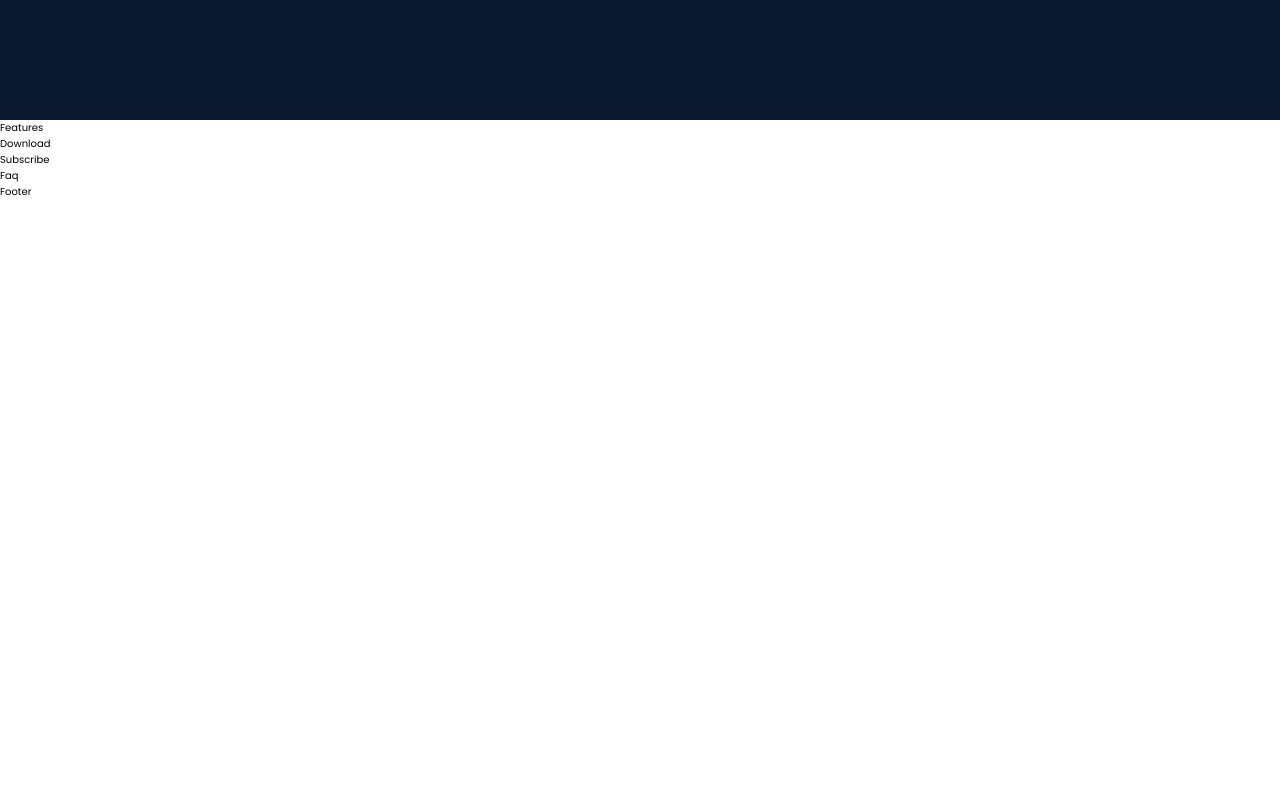
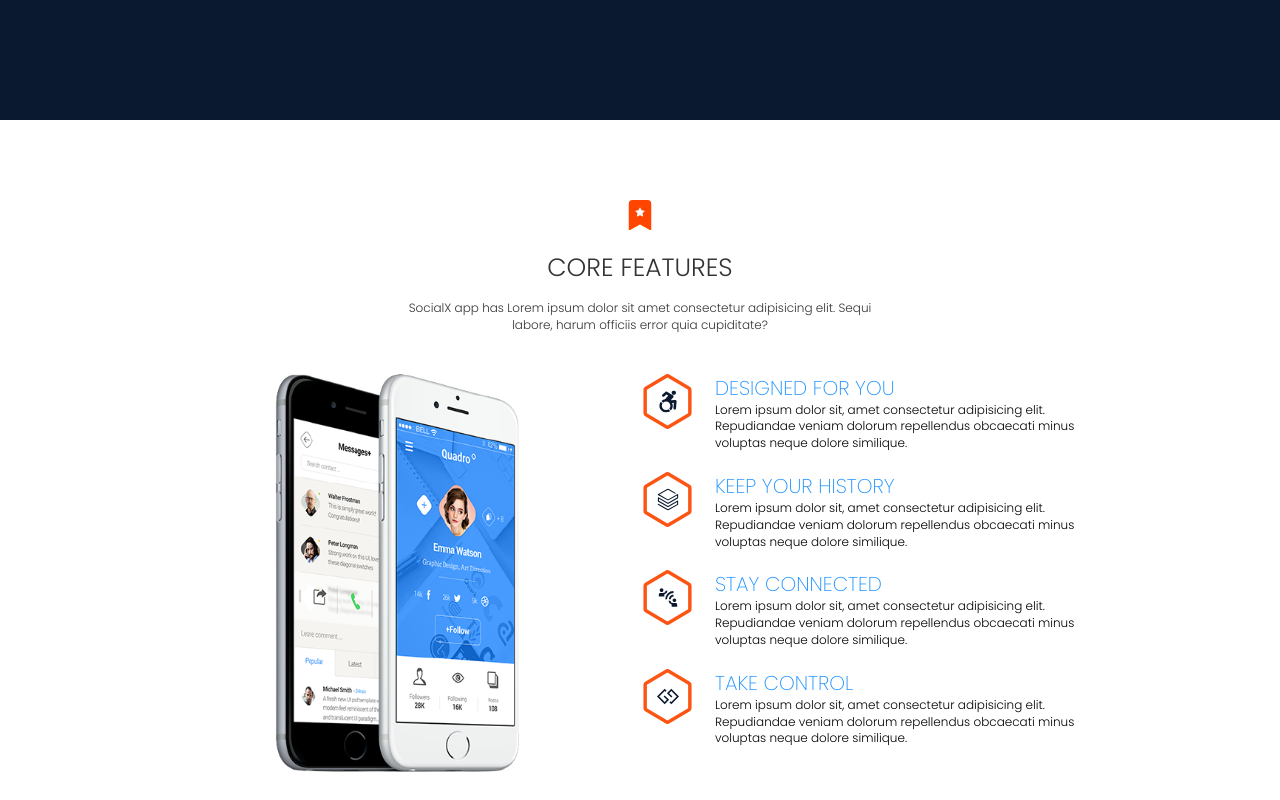
Before and after one commit to ducodedao/SocialX-React, a React (Create React App) app in the folder client/: page / in a window 1280 px wide. Shown: the part 680-1480 px from the top of the page. Before the commit the page ends 880 px from the top, so only its background shows below. Built offline with nearby package versions, Linux system fonts and the light colour scheme.

Commit message:
Design Features

```diff
--- /dev/null
+++ b/client/src/components/Features/Feature.css
@@ -0,0 +1,25 @@
+.feature {
+    display: flex;
+    align-items: flex-start;
+    margin-bottom: 2rem;
+}
+
+.feature-icon {
+    position: relative;
+    margin-right: 2rem;
+}
+
+.inner-icon {
+    position: absolute;
+    top: 50%;
+    left: 50%;
+    transform: translate(-50%, -50%);
+}
+
+.feature-text h3 {
+    font-size: 2rem;
+    font-weight: 200;
+    line-height: 1.4;
+    text-transform: uppercase;
+    color: var(--light-blue);
+}
--- /dev/null
+++ b/client/src/components/Features/Feature.js
@@ -0,0 +1,21 @@
+import React from 'react'
+import './Feature.css'
+import { BsHexagon } from 'react-icons/bs'
+
+const Feature = ({ icon, heading, text }) => {
+    return (
+        <div className="feature">
+            <div className="feature-icon">
+                <BsHexagon color="#fc5412" size={55} />
+                <div className="inner-icon">{icon}</div>
+            </div>
+
+            <div className="feature-text">
+                <h3>{heading}</h3>
+                <p className="u-text-small">{text}</p>
+            </div>
+        </div>
+    )
+}
+
+export default Feature
--- a/client/src/components/Features/Features.css
+++ b/client/src/components/Features/Features.css
@@ -0,0 +1,44 @@
+.title {
+    text-align: center;
+    margin-bottom: 4rem;
+}
+
+.title h2 {
+    font-size: 2.5rem;
+    font-weight: 300;
+    line-height: 1.4;
+    text-transform: uppercase;
+    color: var(--dark-text);
+    margin: 1.5rem 0;
+}
+
+.title p {
+    width: 50%;
+    min-width: 40rem;
+    margin: 0 auto;
+    color: var(--dark-text);
+}
+
+.features-content {
+    display: flex;
+    justify-content: center;
+}
+
+.features-left {
+    flex: 1;
+    text-align: center;
+}
+
+.features-left img {
+    width: 65%;
+}
+
+.features-right {
+    flex: 1;
+}
+
+@media screen and (max-width: 600px) {
+    .features-content {
+        flex-direction: column;
+    }
+}
--- a/client/src/components/Features/Features.js
+++ b/client/src/components/Features/Features.js
@@ -1,7 +1,41 @@
 import React from 'react'
+import './Features.css'
+import { BsFillBookmarkStarFill } from 'react-icons/bs'
+import phoneFeatures from '../../assets/phone-features.png'
+import Feature from './Feature'
+import { FeatureList } from './data'
 
 const Features = () => {
-    return <div>Features</div>
+    return (
+        <section id="features">
+            <div className="container features">
+                <div className="title" data-aos="fade-up">
+                    <BsFillBookmarkStarFill color="orangered" size={30} />
+                    <h2>Core Features</h2>
+                    <p className="u-text-small">
+                        SocialX app has Lorem ipsum dolor sit amet consectetur
+                        adipisicing elit. Sequi labore, harum officiis error
+                        quia cupiditate?
+                    </p>
+                </div>
+                <div className="features-content">
+                    <div className="features-left" data-aos="fade-right">
+                        <img src={phoneFeatures} alt="phone" />
+                    </div>
+                    <div className="features-right" data-aos="fade-left">
+                        {FeatureList.map((feature) => (
+                            <Feature
+                                key={feature.id}
+                                icon={feature.icon}
+                                heading={feature.heading}
+                                text={feature.text}
+                            />
+                        ))}
+                    </div>
+                </div>
+            </div>
+        </section>
+    )
 }
 
 export default Features
--- /dev/null
+++ b/client/src/components/Features/data.js
@@ -0,0 +1,30 @@
+import { FaAccessibleIcon, FaGg } from 'react-icons/fa'
+import { SiDatabricks } from 'react-icons/si'
+import { MdConnectWithoutContact } from 'react-icons/md'
+
+export const FeatureList = [
+    {
+        id: 1,
+        icon: <FaAccessibleIcon color="#0a1930" size={22} />,
+        heading: 'Designed for you',
+        text: 'Lorem ipsum dolor sit, amet consectetur adipisicing elit. Repudiandae veniam dolorum repellendus obcaecati minus voluptas neque dolore similique.',
+    },
+    {
+        id: 2,
+        icon: <SiDatabricks color="#0a1930" size={22} />,
+        heading: 'Keep Your History',
+        text: 'Lorem ipsum dolor sit, amet consectetur adipisicing elit. Repudiandae veniam dolorum repellendus obcaecati minus voluptas neque dolore similique.',
+    },
+    {
+        id: 3,
+        icon: <MdConnectWithoutContact color="#0a1930" size={22} />,
+        heading: 'Stay Connected',
+        text: 'Lorem ipsum dolor sit, amet consectetur adipisicing elit. Repudiandae veniam dolorum repellendus obcaecati minus voluptas neque dolore similique.',
+    },
+    {
+        id: 4,
+        icon: <FaGg color="#0a1930" size={22} />,
+        heading: 'Take control',
+        text: 'Lorem ipsum dolor sit, amet consectetur adipisicing elit. Repudiandae veniam dolorum repellendus obcaecati minus voluptas neque dolore similique.',
+    },
+]
```
